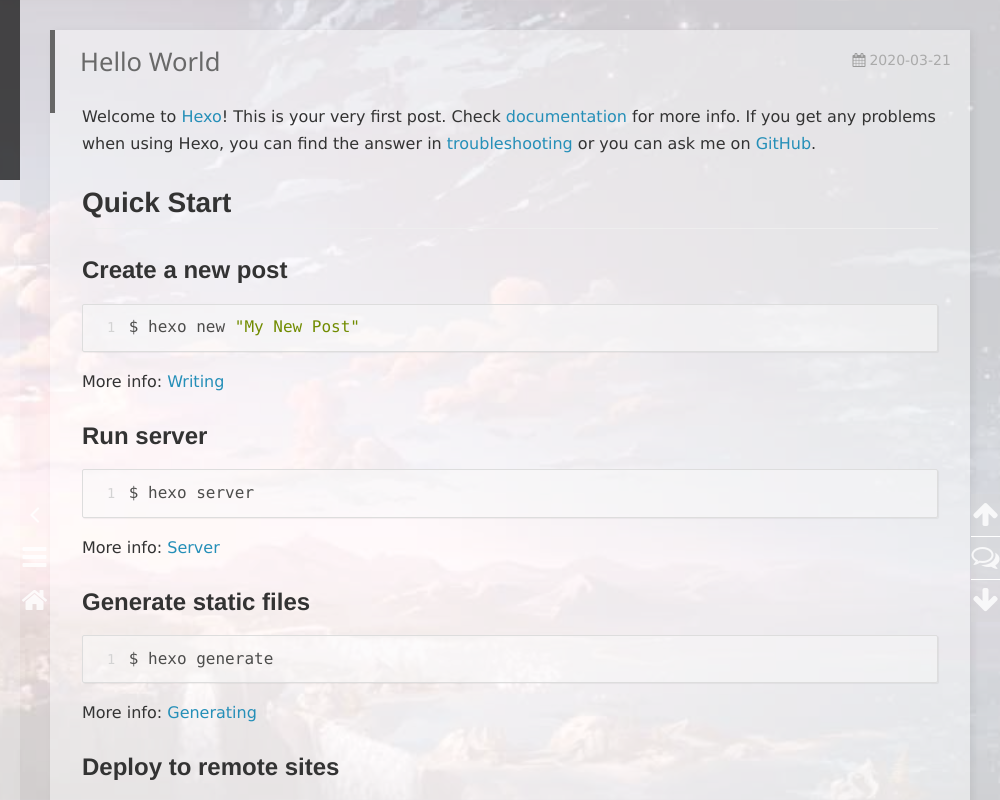
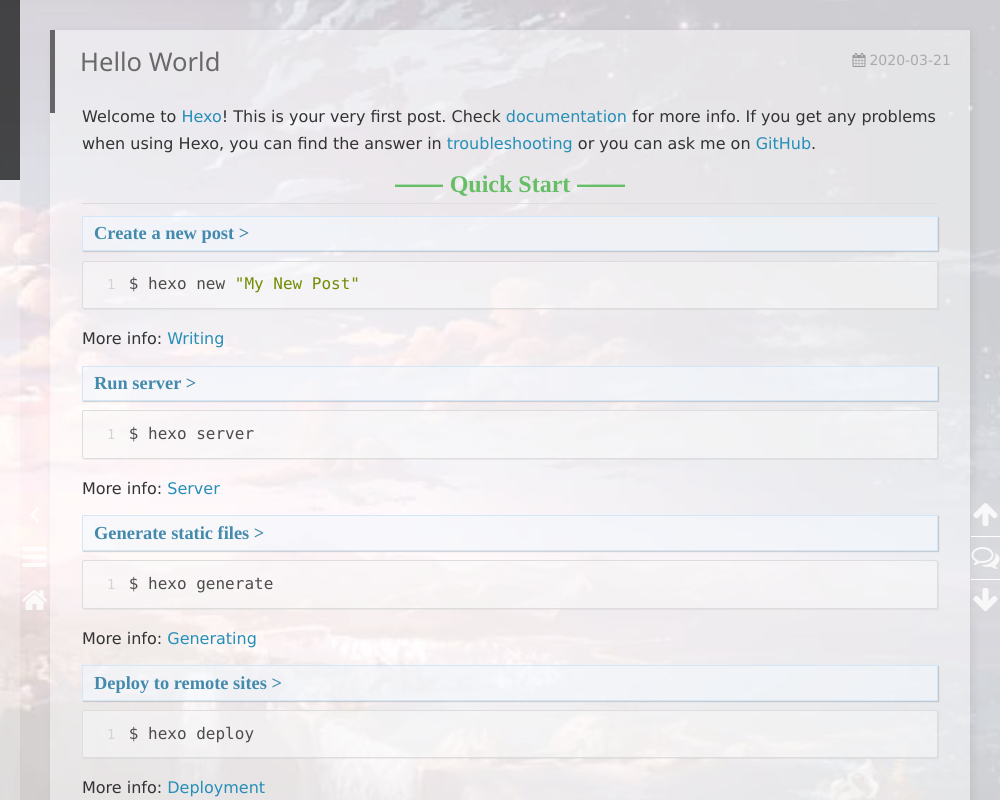
Before and after one commit to BINBIN02/BINBIN02.github.io, a plain HTML site: page 2020/hello-world/index.html in a window 1280 px wide. Shown: the top 800 px of the page, 280-1280 px from the left. Drawn offline with nearby package versions, Linux system fonts and the light colour scheme; some packages are replaced by stand-ins of ours; a script that the page names is missing; files whose address does not match are found by name.

Commit message:
Site updated: 2020-04-25 17:22:46

```diff
--- a/2020/hello-world/index.html
+++ b/2020/hello-world/index.html
@@ -134,6 +134,8 @@
 
                             <li><a href="/archives/">所有文章</a></li>
 
+                            <li><a href="/everyday/">每日推荐</a></li>
+
                             <li><a href="/about/">关于我</a></li>
 
                         </ul>
@@ -204,6 +206,8 @@
                     <li><a href="/">主页</a></li>
 
                     <li><a href="/archives/">所有文章</a></li>
+
+                    <li><a href="/everyday/">每日推荐</a></li>
 
                     <li><a href="/about/">关于我</a></li>
 
--- a/css/style.css
+++ b/css/style.css
@@ -1501,49 +1501,47 @@ body .ui-tooltip {
   margin-right: 0.5em;
   color: #c8c8c8;
 }
-.article-entry h1,
-.article-entry h2,
-.article-entry h3,
+.article-entry h1 {
+  margin-top: 30px;
+}
+.article-entry h2 {
+  margin: 0.5em auto;
+  color: #66be66;
+  padding-bottom: 5px;
+  border-bottom: 1px solid #ddd;
+  text-align: center;
+  font-size: 1.5rem;
+}
+.article-entry h2:hover {
+  color: #88acdb;
+}
+.article-entry h2::before,
+.article-entry h2::after {
+  content: " —— ";
+  font-family: Arial;
+}
+.article-entry h3 {
+  margin: 0.5em auto;
+  color: #438aac;
+  background: rgba(243,248,253,0.6);
+  border: 1px solid #d2e8fa;
+  padding: 0.2em 0.6em;
+  -webkit-box-shadow: 1px 1px 1px rgba(0,0,0,0.15);
+  box-shadow: 1px 1px 1px rgba(0,0,0,0.15);
+}
+.article-entry h3:hover a {
+  text-decoration: underline;
+}
+.article-entry h3::after {
+  content: " >";
+}
 .article-entry h4,
 .article-entry h5,
 .article-entry h6 {
-  margin-top: 1em;
-  margin-bottom: 16px;
-  font-weight: bold;
-  line-height: 1.4;
-  color: #333;
-  font-family: "Helvetica Neue", Helvetica, "Segoe UI", Arial, freesans, sans-serif, "Apple Color Emoji", "Segoe UI Emoji", "Segoe UI Symbol";
-}
-.article-entry h1,
-.article-entry h2 {
-  padding-bottom: 0.3em;
-  border-bottom: 1px solid #eee;
-}
-.article-entry h1 {
-  font-size: 2.25rem;
-  line-height: 1.2;
-}
-.article-entry h2 {
-  font-size: 1.75rem;
-  line-height: 1.225;
-}
-.article-entry h3 {
-  font-size: 1.5rem;
-  line-height: 1.43;
-}
-.article-entry h4 {
-  font-size: 1.25rem;
-  line-height: 1.1;
-}
-.article-entry h1 {
-  margin: 0.67em 0;
-}
-.article-entry h5,
-.article-entry h6 {
-  font-size: 1rem;
-}
-.article-entry h6 {
-  color: #777;
+  margin-top: 20px;
+  color: #574c4c;
+  padding-bottom: 5px;
+  border-bottom: 1px solid #ddd;
 }
 .article-entry figure table {
   border: none;
```
Also changed, not shown: 2020/HST30/index.html (+4 -0 lines), 2020/aboutme/index.html (+4 -0 lines), 2020/wangpian/index.html (+4 -0 lines), 404.html (+4 -0 lines), about/index.html (+4 -0 lines), archives/2020/03/index.html (+4 -0 lines), archives/2020/04/index.html (+4 -0 lines), archives/2020/index.html (+4 -0 lines), archives/index.html (+4 -0 lines), index.html (+4 -0 lines), search.xml (+19 -19 lines).
